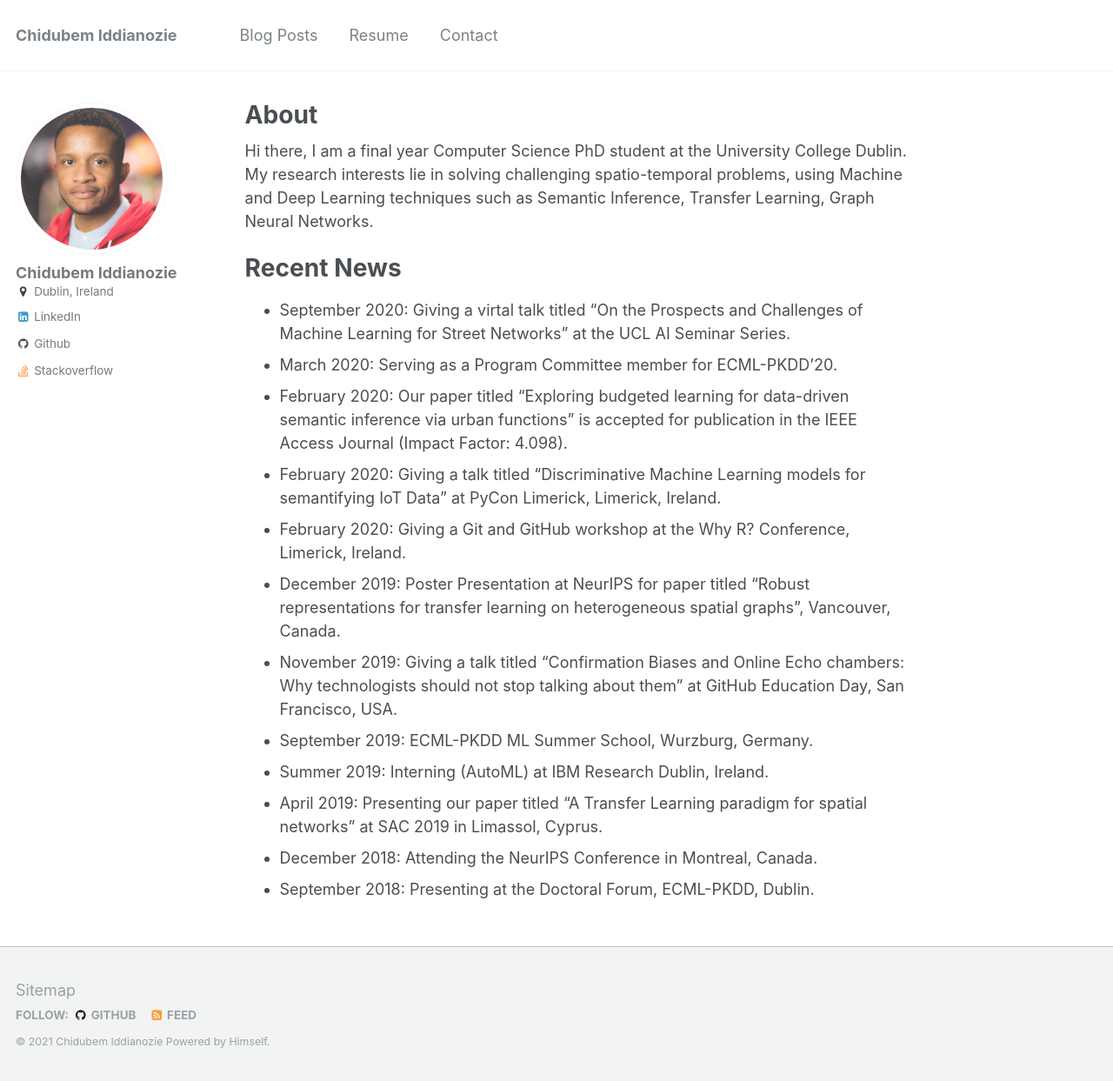
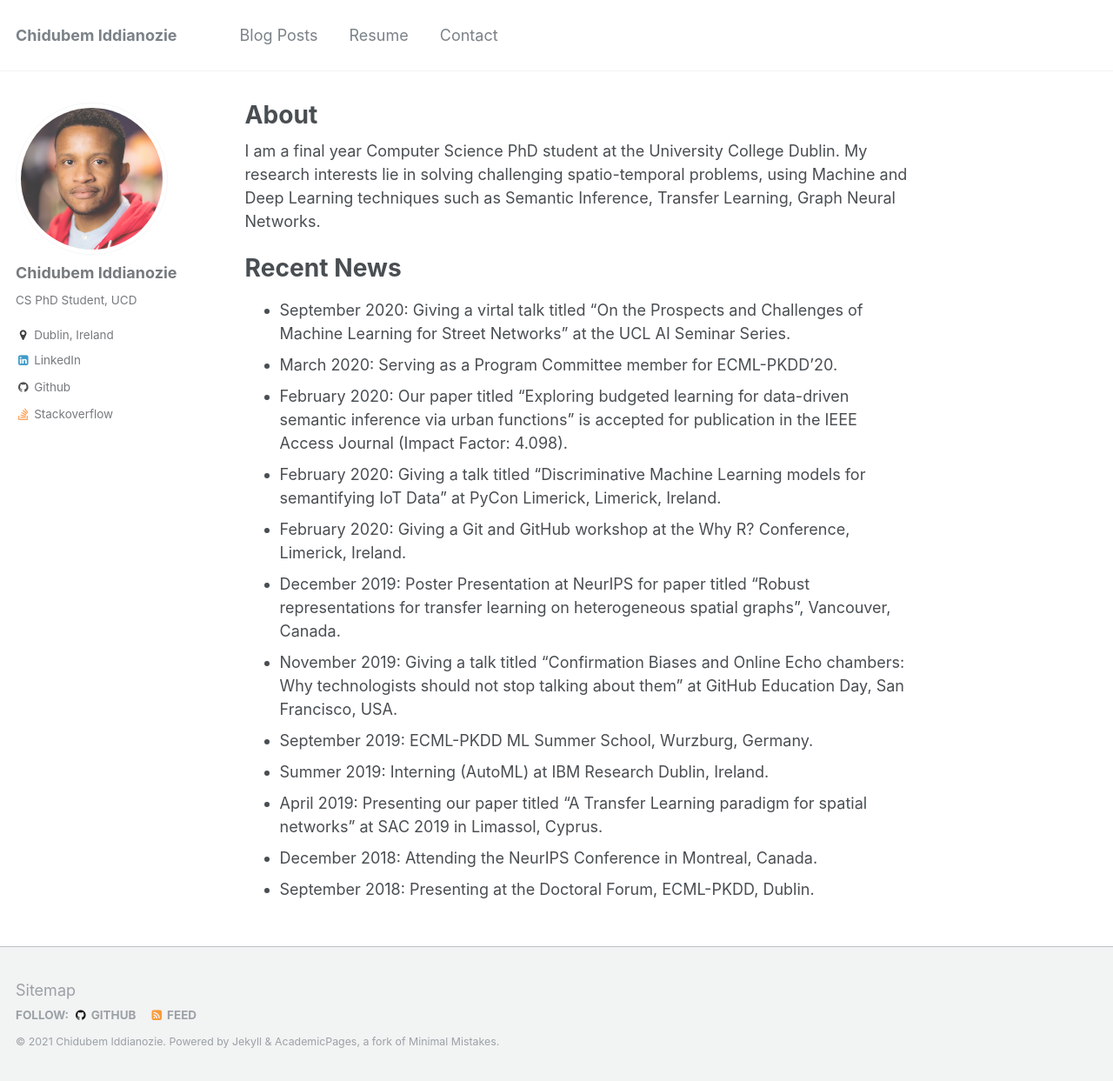
Before and after one commit to chiddianozie/chidubem-iddianozie, a Jekyll site: the page built from _pages/about.md, in a window 1280 px wide and 1243 px high. Shown: the whole window at 87% size. Built offline with Jekyll 4.4.1, drawn with Linux system fonts in a browser that asks for light colours.

Commit message:
updated footer.html and config.yml

```diff
--- a/_config.yml
+++ b/_config.yml
@@ -75,12 +75,12 @@ analytics:
   google:
     tracking_id          : "UA-122260579-1"
 
-
+ # "#DataScience #AI #ML #Python #Graphs"
 # Site Author
 author:
   name             : "Chidubem Iddianozie"
   avatar           : "web_profile.png"
-  bio              : # "#DataScience #AI #ML #Python #Graphs"
+  bio              : CS PhD Student, UCD
   location         : "Dublin, Ireland"
   employer         :
   googlescholar    : #"http://yourfullgooglescholarurl.com"
--- a/_includes/footer.html
+++ b/_includes/footer.html
@@ -3,24 +3,34 @@
 <div class="page__footer-follow">
   <ul class="social-icons">
     {% if site.data.ui-text[site.locale].follow_label %}
-      <li><strong>{{ site.data.ui-text[site.locale].follow_label }}</strong></li>
+    <li><strong>{{ site.data.ui-text[site.locale].follow_label }}</strong></li>
     {% endif %}
     {% if site.twitter.username %}
-      <li><a href="https://twitter.com/{{ site.twitter.username }}"><i class="fa fa-fw fa-twitter-square" aria-hidden="true"></i> Twitter</a></li>
+    <li><a href="https://twitter.com/{{ site.twitter.username }}"><i class="fa fa-fw fa-twitter-square"
+          aria-hidden="true"></i> Twitter</a></li>
     {% endif %}
     {% if site.facebook.username %}
-      <li><a href="https://facebook.com/{{ site.facebook.username }}"><i class="fa fa-fw fa-facebook-square" aria-hidden="true"></i> Facebook</a></li>
+    <li><a href="https://facebook.com/{{ site.facebook.username }}"><i class="fa fa-fw fa-facebook-square"
+          aria-hidden="true"></i> Facebook</a></li>
     {% endif %}
     {% if site.author.github %}
-      <li><a href="http://github.com/{{ site.author.github }}"><i class="fa fa-fw fa-github" aria-hidden="true"></i> GitHub</a></li>
+    <li><a href="http://github.com/{{ site.author.github }}"><i class="fa fa-fw fa-github" aria-hidden="true"></i>
+        GitHub</a></li>
     {% endif %}
     {% if site.author.bitbucket %}
-      <li><a href="http://bitbucket.org/{{ site.author.bitbucket }}"><i class="fa fa-fw fa-bitbucket" aria-hidden="true"></i> Bitbucket</a></li>
+    <li><a href="http://bitbucket.org/{{ site.author.bitbucket }}"><i class="fa fa-fw fa-bitbucket"
+          aria-hidden="true"></i> Bitbucket</a></li>
     {% endif %}
-    <li><a href="{% if site.atom_feed.path %}{{ site.atom_feed.path }}{% else %}{{ base_path }}/feed.xml{% endif %}"><i class="fa fa-fw fa-rss-square" aria-hidden="true"></i> {{ site.data.ui-text[site.locale].feed_label | default: "Feed" }}</a></li>
+    <li><a href="{% if site.atom_feed.path %}{{ site.atom_feed.path }}{% else %}{{ base_path }}/feed.xml{% endif %}"><i
+          class="fa fa-fw fa-rss-square" aria-hidden="true"></i>
+        {{ site.data.ui-text[site.locale].feed_label | default: "Feed" }}</a></li>
   </ul>
 </div>
 
-<div class="page__footer-copyright">&copy; {{ site.time | date: '%Y' }} {{ site.name | default: site.title }} {{ site.data.ui-text[site.locale].powered_by | default: "Powered by" }} <a href="https://chidubemiddianozie.com" rel="nofollow">Himself</a>.</div>
+<!-- <div class="page__footer-copyright">&copy; {{ site.time | date: '%Y' }} {{ site.name | default: site.title }} {{ site.data.ui-text[site.locale].powered_by | default: "Powered by" }} <a href="https://chidubemiddianozie.com" rel="nofollow">Himself</a>.</div> -->
 
-<!-- <div class="page__footer-copyright">&copy; {{ site.time | date: '%Y' }} {{ site.name | default: site.title }}. {{ site.data.ui-text[site.locale].powered_by | default: "Powered by" }} <a href="http://jekyllrb.com" rel="nofollow">Jekyll</a> &amp; <a href="https://github.com/academicpages/academicpages.github.io">AcademicPages</a>, a fork of <a href="https://mademistakes.com/work/minimal-mistakes-jekyll-theme/" rel="nofollow">Minimal Mistakes</a>.</div> -->
+<div class="page__footer-copyright">&copy; {{ site.time | date: '%Y' }} {{ site.name | default: site.title }}.
+  {{ site.data.ui-text[site.locale].powered_by | default: "Powered by" }} <a href="http://jekyllrb.com"
+    rel="nofollow">Jekyll</a> &amp; <a
+    href="https://github.com/academicpages/academicpages.github.io">AcademicPages</a>, a fork of <a
+    href="https://mademistakes.com/work/minimal-mistakes-jekyll-theme/" rel="nofollow">Minimal Mistakes</a>.</div>
--- a/_pages/about.md
+++ b/_pages/about.md
@@ -8,7 +8,7 @@ redirect_from:
   - /about.html
 ---
 
-Hi there, I am a final year Computer Science PhD student at the University College Dublin. My research interests lie in solving challenging spatio-temporal problems, using Machine and Deep Learning techniques such as Semantic Inference, Transfer Learning, Graph Neural Networks.
+I am a final year Computer Science PhD student at the University College Dublin. My research interests lie in solving challenging spatio-temporal problems, using Machine and Deep Learning techniques such as Semantic Inference, Transfer Learning, Graph Neural Networks.
 
 
 # Recent News
```
